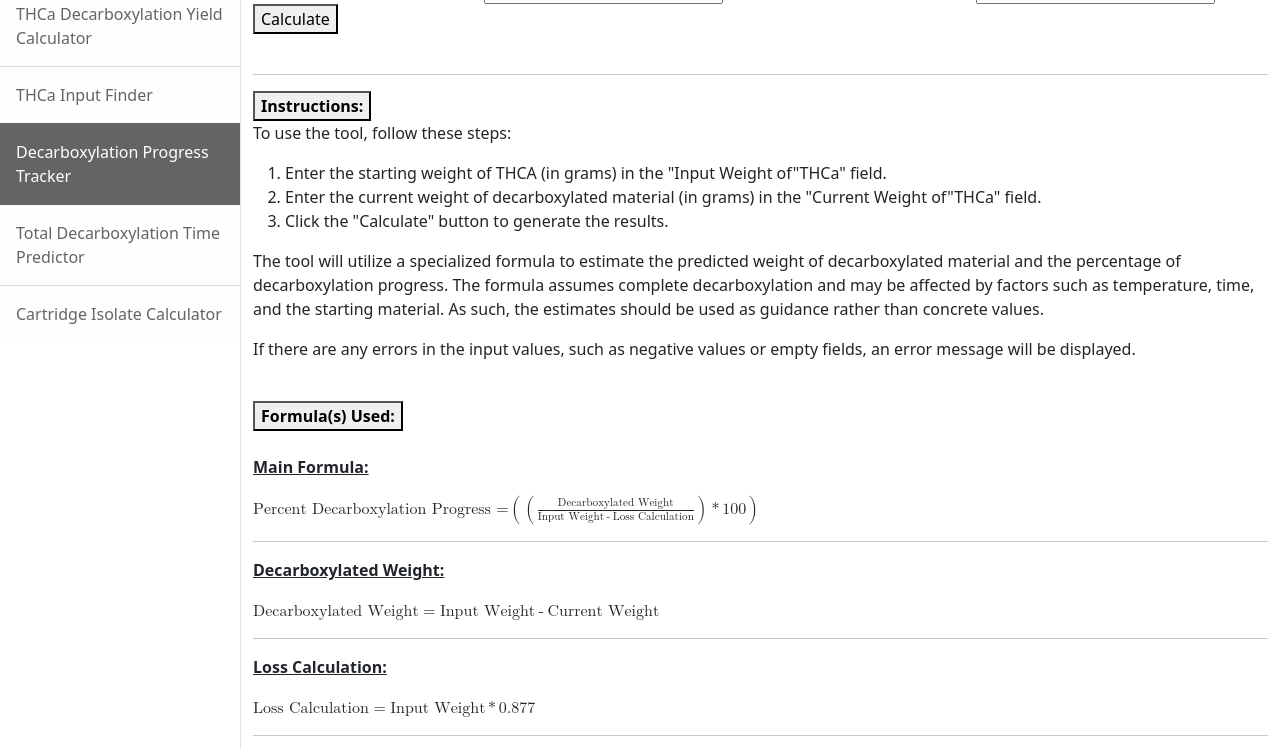
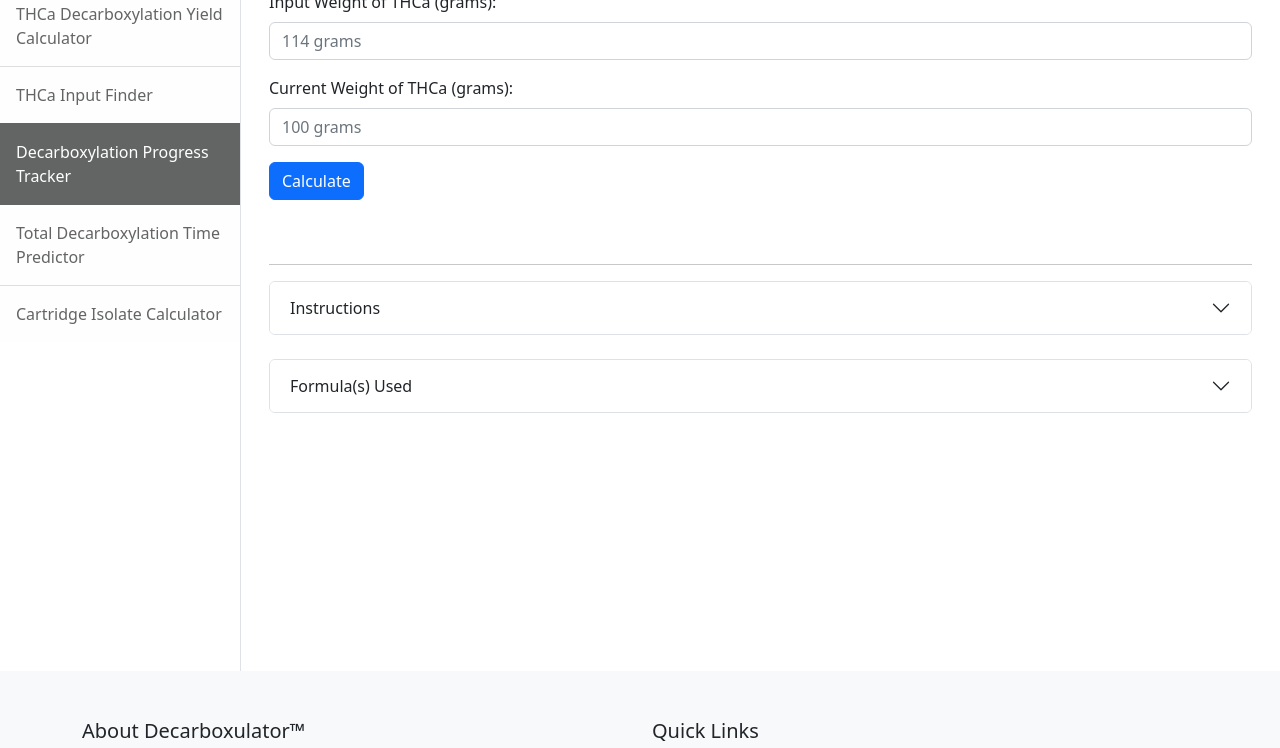
Before and after one commit to thelabcorner/decarboxulator, a plain HTML site: page pages/progress-tracker.html in a window 1280 px wide. Shown: the part 129-877 px from the top of the page. Drawn offline with nearby package versions, Linux system fonts and the light colour scheme.

Commit message:
progress-tracker bootstrap overhaul refactor

```diff
--- a/pages/progress-tracker.html
+++ b/pages/progress-tracker.html
@@ -61,42 +61,60 @@
 
 
 
+        <!-- Page content-->
 
-        <!-- Page content-->
+        <!-- @todo: rewrite this to be a plot-point based functionality -->
         <div class="container-fluid">
 
-            <!-- Decarboxylation Progress Tracker - What % decarboxylated is the end product? -->
-            <div id="decarbProgress" class="tabcontent">
-                <div id="decarbProgressCalc">
+            <div id="decarbProgress" class="tab-content p-3">
                 <h2>Decarboxylation Progress Tracker</h2>
                 <form id="decarbProgressForm">
-                        <label for="thcaStartWeight">Input Weight of THCa (grams):</label>
-                        <input type="number" pattern="[0-9]*\.?[0-9]*" id="thcaStartWeight" name="thcaStartWeight" placeholder="114 grams" required oninput="calculateDecarbProgress()">
-                        <label for="thcDecarbedWeight">Current Weight of THCa (grams):</label>
-                        <input type="number" pattern="[0-9]*\.?[0-9]*" id="thcDecarbedWeight" name="thcDecarbedWeight" placeholder="100 grams" required oninput="calculateDecarbProgress()">
-                        <button type="button" onclick="calculateDecarbProgress()">Calculate</button>
+                    <div class="mb-3">
+                        <label for="thcaStartWeight" class="form-label">Input Weight of THCa (grams):</label>
+                        <input type="number" pattern="[0-9]*\.?[0-9]*" class="form-control" id="thcaStartWeight" name="thcaStartWeight" placeholder="114 grams" required oninput="calculateDecarbProgress()">
+                    </div>
+                    <div class="mb-3">
+                        <label for="thcDecarbedWeight" class="form-label">Current Weight of THCa (grams):</label>
+                        <input type="number" pattern="[0-9]*\.?[0-9]*" class="form-control" id="thcDecarbedWeight" name="thcDecarbedWeight" placeholder="100 grams" required oninput="calculateDecarbProgress()">
+                    </div>
+                    <button type="button" class="btn btn-primary" onclick="calculateDecarbProgress()">Calculate</button>
                 </form>
-                    <div id="decarbProgressResult"></div>
-
+                <div id="decarbProgressResult" class="mt-4"></div>
 
                 <br><hr id="progressSeparator">
 
                 <div id="progressDescription">
-                        <button class="spoiler-btn" onclick="toggleSpoiler('progressInstructions')"><b>Instructions:</b></button>
-                        <div id="progressInstructions" class="spoiler-content">
+                    <div class="accordion" id="instructionsAccordion">
+                        <div class="accordion-item">
+                            <h2 class="accordion-header" id="instructionsHeading">
+                                <button class="accordion-button collapsed" type="button" data-bs-toggle="collapse" data-bs-target="#instructionsCollapse" aria-expanded="false" aria-controls="instructionsCollapse">
+                                    Instructions
+                                </button>
+                            </h2>
+                            <div id="instructionsCollapse" class="accordion-collapse collapse" aria-labelledby="instructionsHeading">
+                                <div class="accordion-body">
                                     <p>To use the tool, follow these steps:</p>
                                     <ol>
-                                <li>Enter the starting weight of THCA (in grams) in the &quot;Input Weight of&quot;THCa&quot; field.</li>
-                                <li>Enter the current weight of decarboxylated material (in grams) in the &quot;Current Weight of&quot;THCa&quot; field.</li>
-                                <li>Click the &quot;Calculate&quot; button to generate the results.</li>
+                                        <li>Enter the starting weight of THCA (in grams) in the "Input Weight of THCa" field.</li>
+                                        <li>Enter the current weight of decarboxylated material (in grams) in the "Current Weight of THCa" field.</li>
+                                        <li>Click the "Calculate" button to generate the results.</li>
                                     </ol>
                                     <p>The tool will utilize a specialized formula to estimate the predicted weight of decarboxylated material and the percentage of decarboxylation progress. The formula assumes complete decarboxylation and may be affected by factors such as temperature, time, and the starting material. As such, the estimates should be used as guidance rather than concrete values.</p>
                                     <p>If there are any errors in the input values, such as negative values or empty fields, an error message will be displayed.</p>
                                 </div>
+                            </div>
+                        </div>
+                    </div>
                     <br>
-                        <button class="spoiler-btn" onclick="toggleSpoiler('progressCalculations')"><b>Formula(s) Used:</b></button>
-                        <div id="progressCalculations" class="spoiler-content">
-                            <br>
+                    <div class="accordion" id="formulasAccordion">
+                        <div class="accordion-item">
+                            <h2 class="accordion-header" id="formulasHeading">
+                                <button class="accordion-button collapsed" type="button" data-bs-toggle="collapse" data-bs-target="#formulasCollapse" aria-expanded="false" aria-controls="formulasCollapse">
+                                    Formula(s) Used
+                                </button>
+                            </h2>
+                            <div id="formulasCollapse" class="accordion-collapse collapse" aria-labelledby="formulasHeading">
+                                <div class="accordion-body">
                                     <p><b><u>Main Formula:</u></b></p>
                                     <math xmlns="http://www.w3.org/1998/Math/MathML">
                                         <mtext>Percent Decarboxylation Progress = </mtext>
@@ -159,7 +177,9 @@
                                         <mo>-</mo>
                                         <mi>Decarboxylated Weight</mi>
                                     </math>
-                        </div><br>
+                                </div>
+                            </div>
+                        </div>
                     </div>
                 </div>
             </div>
```
Lines whose indentation alone changed are shown as unchanged.
